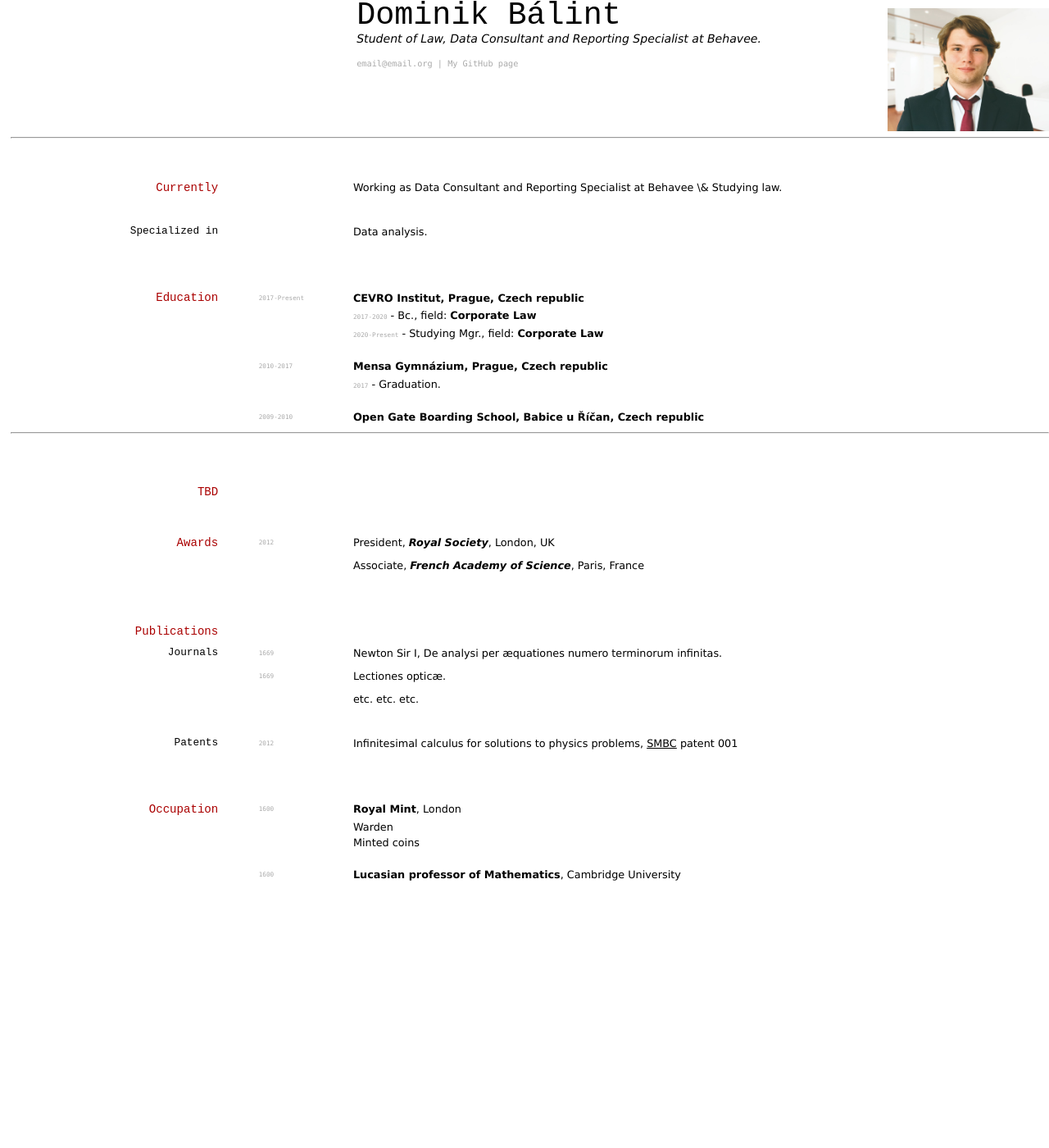
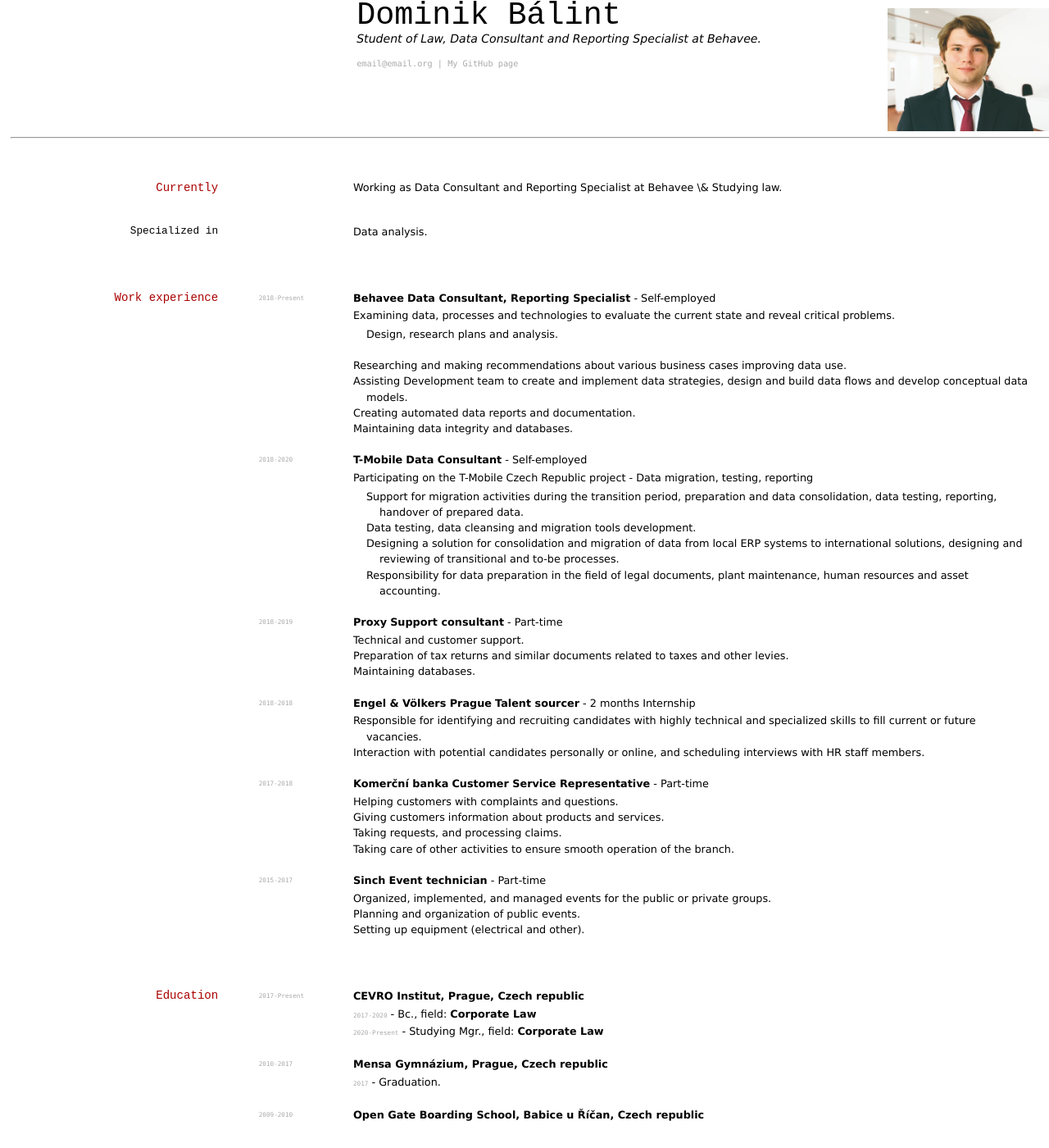
Before and after one commit to Dominik-97/curriculum-vitae, a Jekyll site: the page built from index.md, in a window 1280 px wide and 1400 px high. Shown: the whole window at 82% size. Built offline with Jekyll 4.4.1, drawn with Linux system fonts in a browser that asks for light colours; some of the changed text lies outside the part shown.

Commit message:
Update index.md

```diff
--- a/index.md
+++ b/index.md
@@ -30,6 +30,49 @@
 Data analysis.
 
 
+## Work experience
+`2018-Present` __Behavee__ **Data Consultant, Reporting Specialist** - Self-employed <br>
+
+- Examining data, processes and technologies to evaluate the current state and reveal critical problems.
+  - Design, research plans and analysis.
+- Researching and making recommendations about various business cases improving data use.
+- Assisting Development team to create and implement data strategies, design and build data flows and develop conceptual data models.
+- Creating automated data reports and documentation.
+- Maintaining data integrity and databases.
+
+`2018-2020` __T-Mobile__ **Data Consultant** - Self-employed <br>
+
+- Participating on the T-Mobile Czech Republic project - Data migration, testing, reporting
+  - Support for migration activities during the transition period, preparation and data consolidation, data testing, reporting, handover of prepared data.
+  - Data testing, data cleansing and migration tools development.
+  - Designing a solution for consolidation and migration of data from local ERP systems to international solutions, designing and reviewing of transitional and to-be processes.
+  - Responsibility for data preparation in the field of legal documents, plant maintenance, human resources and asset accounting.
+
+`2018-2019` __Proxy__ **Support consultant** - Part-time <br>
+
+- Technical and customer support.
+- Preparation of tax returns and similar documents related to taxes and other levies.
+- Maintaining databases.
+
+`2018-2018` __Engel & Völkers Prague__ **Talent sourcer** - 2 months Internship <br>
+
+- Responsible for identifying and recruiting candidates with highly technical and specialized skills to fill current or future vacancies.
+- Interaction with potential candidates personally or online, and scheduling interviews with HR staff members.
+
+`2017-2018` __Komerční banka__ **Customer Service Representative** - Part-time <br>
+
+- Helping customers with complaints and questions.
+- Giving customers information about products and services.
+- Taking requests, and processing claims.
+- Taking care of other activities to ensure smooth operation of the branch.
+
+`2015-2017` __Sinch__ **Event technician** - Part-time <br>
+
+- Organized, implemented, and managed events for the public or private groups.
+- Planning and organization of public events.
+- Setting up equipment (electrical and other).
+
+
 ## Education
 
 `2017-Present`
@@ -44,50 +87,72 @@
 `2009-2010`
 __Open Gate Boarding School, Babice u Říčan, Czech republic__ <br>
 
----
 
-## TBD
+## Skills
 
-## Awards
+### Industry Knowledge
 
-`2012`
-President, *Royal Society*, London, UK
+- Financial Analysis & Basic knowledge of accounting
+- Business Strategy
+- Business Development
+- Business Analysis
+- Analytical Skills
+- Pivot Tables
+- Shell Scripting
+- Testing
+- Test Automation
+- Telecommunication
+- Professional Writing
+- Marketing
+- PPC
 
-Associate, *French Academy of Science*, Paris, France
+### Interpersonal Skills
+
+- Teamwork
+- Communication
+- Dedicated
+- Thorough
+
+### Tools & Technologies
+
+- SharePoint
+- Microsoft Access
+- Microsoft Excel
+- Microsoft Power Query
+- Visual Basic for Applications (VBA)
+- git
+- GitHub & GitLab
+- Tableau
+- Microsoft Power BI
+- REST API
+- Selenium
+- HTML5
+- CSS
+- Python
+- MySQL
+- Markdown
+- Terminal & Shell scripting (bash)
+- LaTeX
+- Microsoft Office
+- Microsoft Power Automate & Integromat
+- Google Cloud Platform (GCP) & Microsoft Azure
+- Google Analytics & Tag Manager
+- Basic Adobe Suite
+- BPMN & UML
+- MacOS & Windows & Linux
+- Basic understanding of: R & JavaScript & Node.js
 
 
+## Languages
 
-## Publications
-
-<!-- A list is also available [online](http://scholar.google.co.uk/citations?user=LTOTl0YAAAAJ) -->
-
-### Journals
-
-`1669`
-Newton Sir I, De analysi per æquationes numero terminorum infinitas.
-
-`1669`
-Lectiones opticæ.
-
-etc. etc. etc.
-
-### Patents
-
-`2012`
-Infinitesimal calculus for solutions to physics problems, [SMBC](http://www.techdirt.com/articles/20121011/09312820678/if-patents-had-been-around-time-newton.shtml) patent 001
-
-
-## Occupation
-
-`1600`
-__Royal Mint__, London
-
-- Warden
-- Minted coins
-
-`1600`
-__Lucasian professor of Mathematics__, Cambridge University
-
+- Language: **Czech**
+  - Native or bilingual proficiency
+- Language: **English**
+  - Full professional proficiency
+- Language: **Spanish**
+  - Elementary proficiency
+- Language: **German**
+  - Elementary proficiency
 
 
 <!-- ### Footer
```
